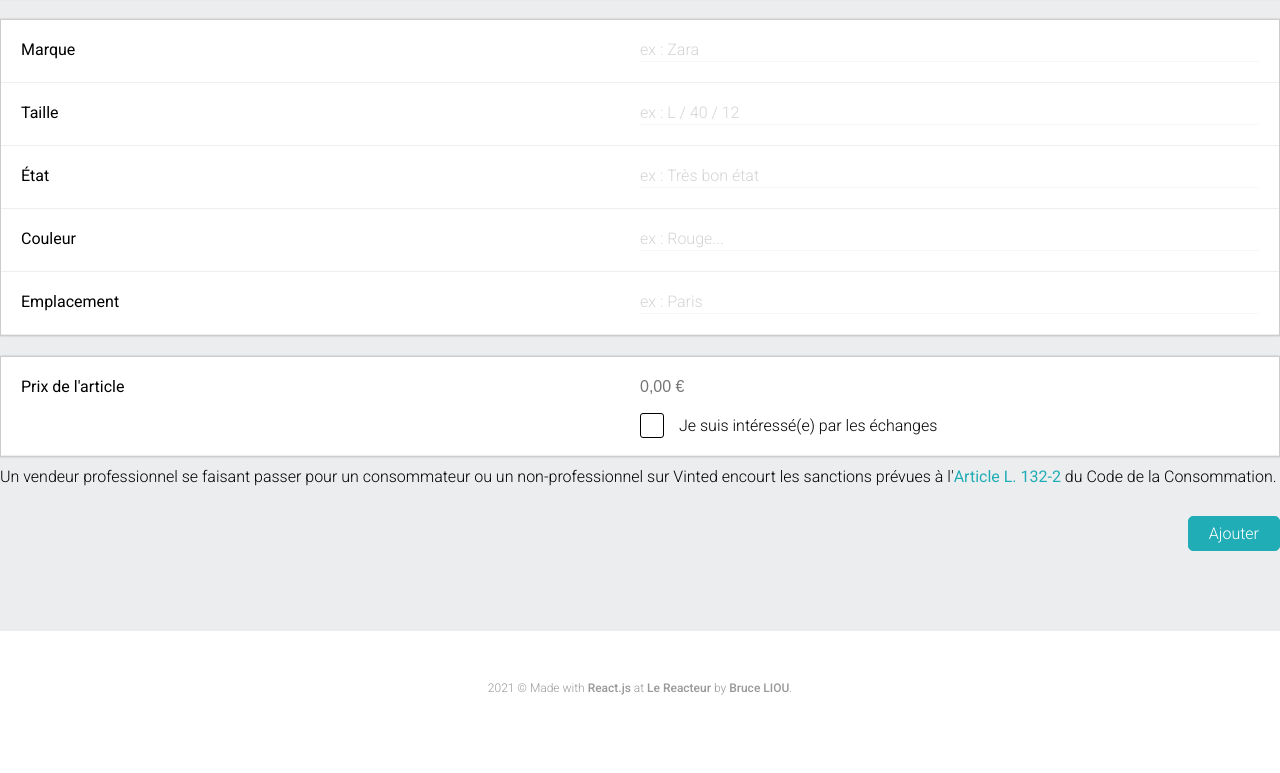
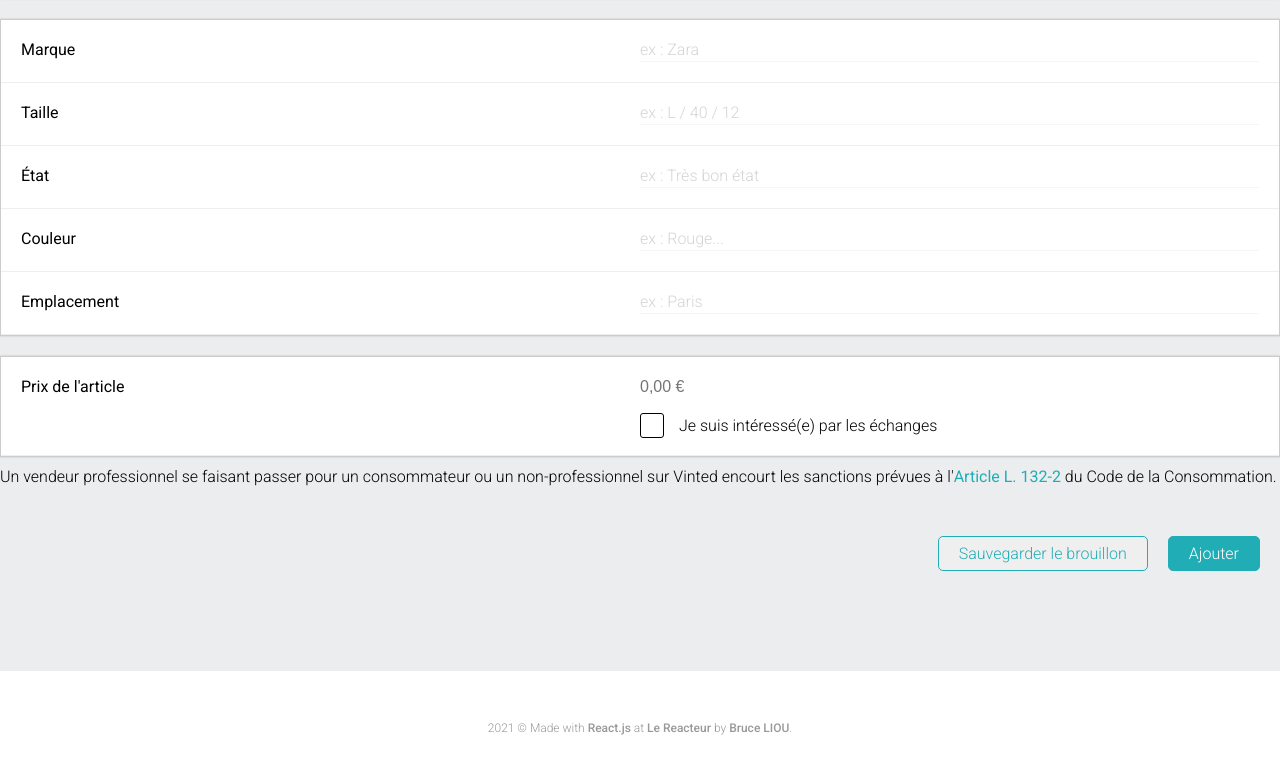
Before and after one commit to BruceLIOU/le-reacteur-react-clone-vinted, a React (Create React App) app: page /publish in a window 1280 px wide. Shown: the part 772-1545 px from the top of the page. Before the commit the page ends 1517 px from the top, so only its background shows below. Built offline with nearby package versions, Linux system fonts and the light colour scheme; no server answers.

Commit message:
Offer publish => add btn save

```diff
--- a/src/assets/css/App.scss
+++ b/src/assets/css/App.scss
@@ -115,7 +115,7 @@ a {
       outline: none;
    }
 }
-.white-button {
+.white-btn {
    height: 35px;
    display: flex;
    justify-content: center;
@@ -485,6 +485,20 @@ header {
       align-items: center;
       display: flex;
   }
+  p {
+   display: flex;
+   justify-content: flex-end;
+   margin: 20px;
+      > button:last-child{
+         margin-left: 20px;
+      }
+   }
+  p > button {
+   align-self: flex-end;
+   padding: 0 20px;
+   margin-top: 30px;
+}
+
    > form {
       display: flex;
       flex-direction: column;
@@ -568,13 +582,10 @@ header {
             }
 
          }
+
+         }
       }
-      > button {
-         align-self: flex-end;
-         padding: 0 20px;
-         margin-top: 30px;
-      }
-   }
+
 }
 
 //////// OFFER PAGE ////////
--- a/src/assets/css/media-queries.scss
+++ b/src/assets/css/media-queries.scss
@@ -10,7 +10,7 @@
       margin: 0 auto;
   }
 
-  header div.white-button:nth-child(3), header div.white-button:nth-child(4), header > :nth-child(5) {
+  header div.white-btn:nth-child(3), header div.white-btn:nth-child(4), header > :nth-child(5) {
    visibility: hidden;
    }
 
@@ -45,7 +45,7 @@
  }
 
  @media (max-width: 940px) {
-   header div.white-button:nth-child(3), header div.white-button:nth-child(4), header > :nth-child(5) {
+   header div.white-btn:nth-child(3), header div.white-btn:nth-child(4), header > :nth-child(5) {
       visibility: hidden;
     }
    footer {
@@ -68,7 +68,7 @@
  }
 
  @media (max-width: 594px) {
-   header div.white-button:nth-child(3), header div.white-button:nth-child(4), header > :nth-child(5) {
+   header div.white-btn:nth-child(3), header div.white-btn:nth-child(4), header > :nth-child(5) {
       visibility: hidden;
     }
    footer {
--- a/src/components/Dropzone.js
+++ b/src/components/Dropzone.js
@@ -87,7 +87,7 @@ const Dropzone = ({ setOfferPictures }) => {
       <div {...getRootProps({ className: "dropzone" })}>
         <input {...getInputProps()} required name="dropzoneInput" />
         <div
-          className="white-button"
+          className="white-btn"
           style={{ width: "200px", margin: "30px auto", fontWeight: 700 }}
         >
           <FontAwesomeIcon icon="plus-circle" style={{ marginRight: "10px" }} />
--- a/src/components/Header.js
+++ b/src/components/Header.js
@@ -28,7 +28,7 @@ const Header = ({ apiUrl, currentUser, userToken, setData, limit, page }) => {
           {!userToken && location.pathname !== "/signup" && (
             // Not displayed to logged in users and on sign up page
             <div
-              className="white-button"
+              className="white-btn"
               onClick={() => {
                 setHideSignUpModal(false);
               }}
@@ -51,7 +51,7 @@ const Header = ({ apiUrl, currentUser, userToken, setData, limit, page }) => {
             // Displayed when user isn't logged in and not on login page
             location.pathname !== "/login" && (
               <div
-                className="white-button"
+                className="white-btn"
                 onClick={() => {
                   setHideLoginModal(false);
                 }}
--- a/src/containers/Publish.js
+++ b/src/containers/Publish.js
@@ -224,9 +224,12 @@ const Publish = ({ userToken, apiUrl }) => {
               <span className="link">Article L. 132-2</span> du Code de la
               Consommation.{" "}
             </span>
-            <button type="submit" className="blue-btn">
-              Ajouter
-            </button>
+            <p>
+              <button class="white-btn">Sauvegarder le brouillon</button>
+              <button type="submit" className="blue-btn">
+                Ajouter
+              </button>
+            </p>
           </form>
         </section>
       </div>
```
